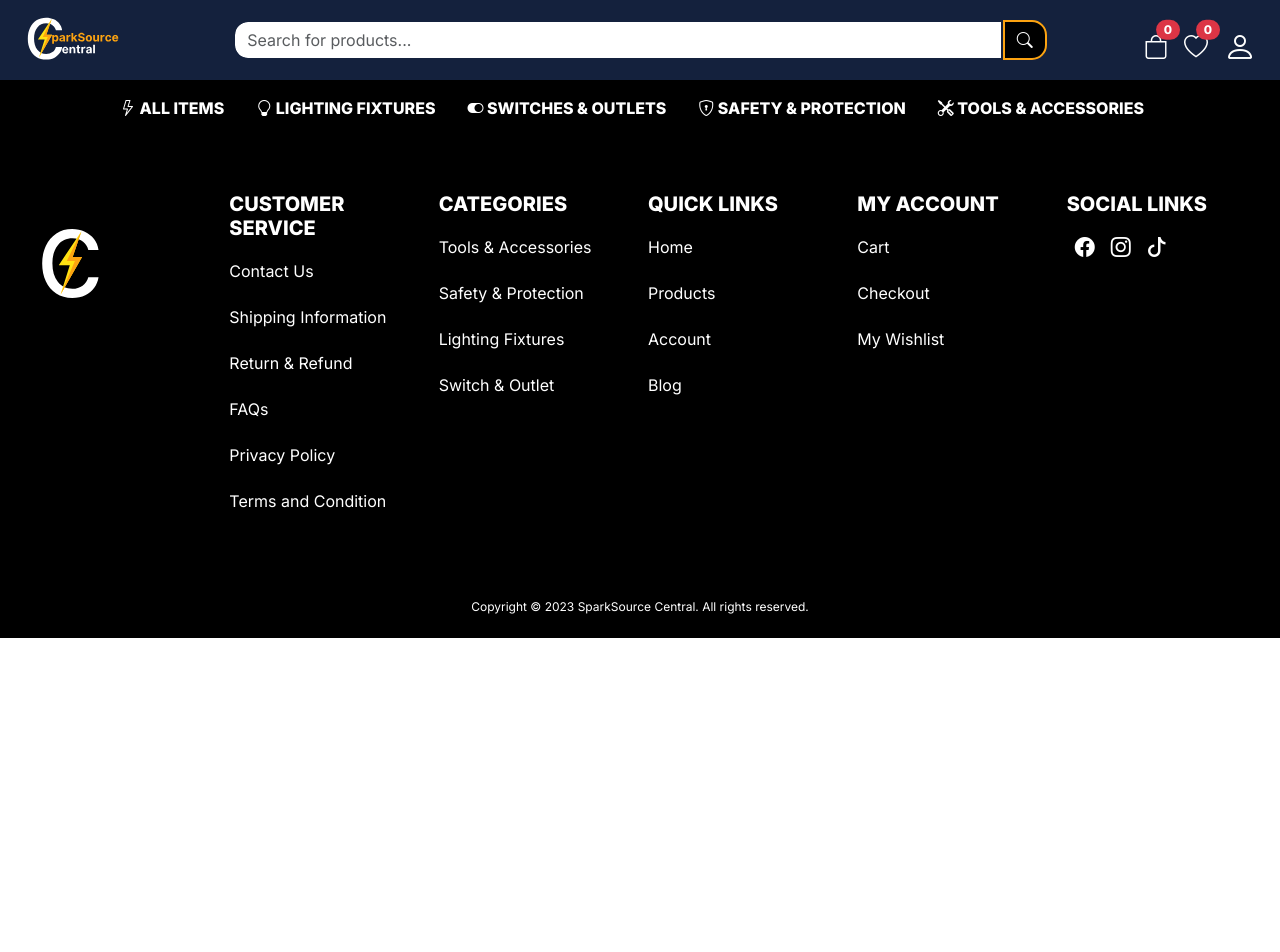
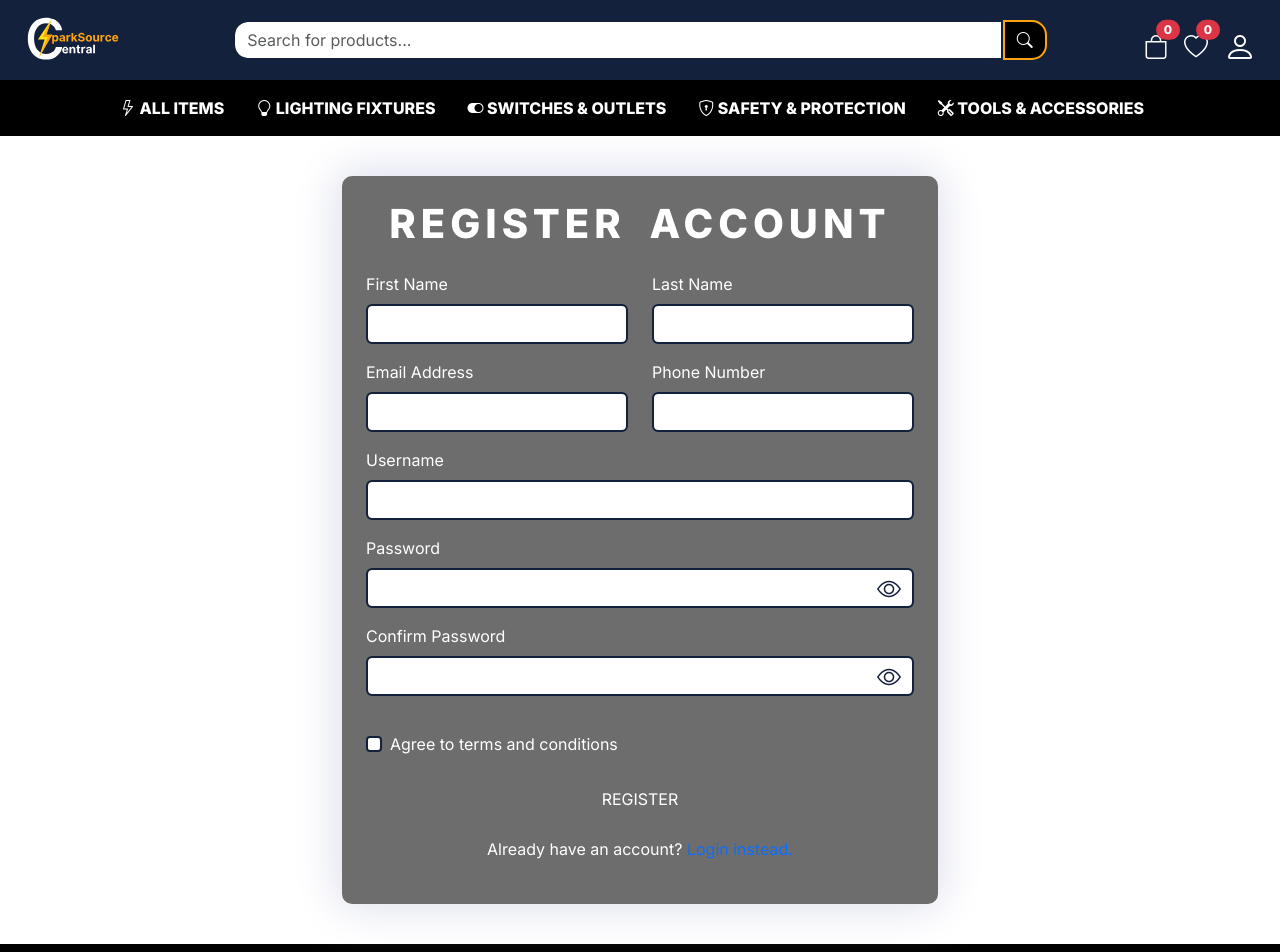
Before and after one commit to jaspherbagor/SparkSourceCentral, a React (Create React App) app in the folder frontend/: page /register in a window 1280 px wide. Shown: the top 952 px of the page. Before the commit the page ends 800 px from the top, so only its background shows below. Built offline with nearby package versions, Linux system fonts and the light colour scheme.

Commit message:
added the register page in the route

```diff
--- a/frontend/src/component/pages/register.jsx
+++ b/frontend/src/component/pages/register.jsx
@@ -214,7 +214,7 @@ return (
                     </div>
 
                     <div className="text-center mt-3">
-                        <p className="text-white">Already have an account? <Link to="./login" className="text-decoration-none login-link">Login instead.</Link></p>
+                        <p className="text-white">Already have an account? <Link to="/login" className="text-decoration-none login-link">Login instead.</Link></p>
                     </div>
 
                     <div className="toast-container position-fixed top-0 p-2">
--- a/frontend/src/component/route/route.jsx
+++ b/frontend/src/component/route/route.jsx
@@ -3,13 +3,15 @@ import { Routes, Route } from "react-router-dom";
 import Home from "../pages/home";
 import Product from "../pages/product";
 import LoginPage from "../pages/login";
+import RegisterPage from "../pages/register";
 
 const Routeway = () => {
     return(
         <Routes>
             <Route path="/" element={<Home/>}/>
             <Route path="/product" element={<Product/>}/>
-            <Route path="/login" element={<LoginPage/>} />
+            <Route path="/login" element={<LoginPage/>}/>
+            <Route path="/register" element={<RegisterPage/>}/>
         </Routes>
     )
 }
```
